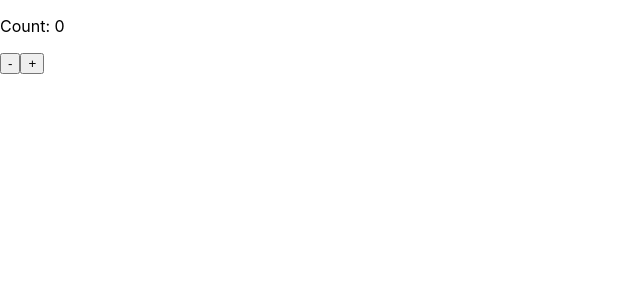
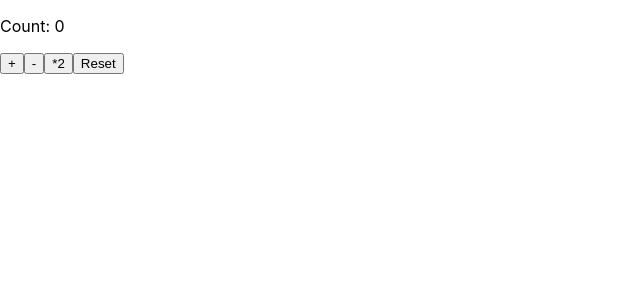
Before and after one commit to hoznas/react-sample, a React (Create React App) app: page / in a window 1280 px wide. Shown: the top 300 px of the page, without its empty margins (0-640 px from the left). Built offline with nearby package versions, Linux system fonts and the light colour scheme.

Commit message:
useSrate Sample

```diff
--- /dev/null
+++ b/src/components/UseReduserSample.tsx
@@ -0,0 +1,37 @@
+import {useReducer} from 'react'
+
+type Action = 'DECREMENT' | 'INCREMENT' | 'DOUBLE' | 'RESET'
+
+const reducer = (currentCount: number, action: Action) => {
+    switch(action){
+    case 'DECREMENT':
+        return currentCount - 1
+    case 'INCREMENT':
+        return currentCount + 1
+    case 'DOUBLE':
+        return currentCount * 2
+    case 'RESET':
+        return 0
+    default:
+        return currentCount
+    }
+
+}
+
+type CounterProps = {initialValue: number}
+
+const Counter = (props: CounterProps) => {
+    const [count, dispatch] = useReducer(reducer, props.initialValue)
+
+    return (
+        <div>
+            <p>Count: {count}</p>
+            <button onClick={()=>dispatch('INCREMENT')}>+</button>
+            <button onClick={()=>dispatch('DECREMENT')}>-</button>
+            <button onClick={()=>dispatch('DOUBLE')}>*2</button>
+            <button onClick={()=>dispatch('RESET')}>Reset</button>
+        </div>
+    )
+
+}
+export default Counter
--- a/src/components/UseStateSample.tsx
+++ /dev/null
@@ -1,22 +0,0 @@
-import {useState} from 'react'
-
-type CounterProps ={
-    initialValue: number
-}
-
-const Counter = (props: CounterProps) => {
-    const { initialValue } = props
-    const [count, setCount] = useState(initialValue)
-
-    return (
-        <div>
-            <p>Count: {count} </p>
-            <button onClick={()=>setCount(count-1)}>-</button>
-            <button onClick={
-                ()=>setCount((prevCount)=>prevCount + 1)
-            }>+</button>
-        </div>
-    )
-}
-
-export default Counter
--- a/src/index.tsx
+++ b/src/index.tsx
@@ -4,7 +4,7 @@
 import reportWebVitals from './reportWebVitals';
 
 //import App from './App';
-import Counter from './components/UseStateSample'
+import Counter from './components/UseReduserSample'
 
 const root = ReactDOM.createRoot(
   document.getElementById('root') as HTMLElement
```
